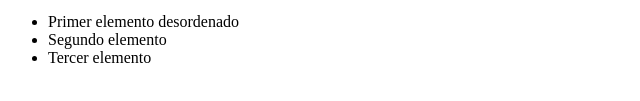
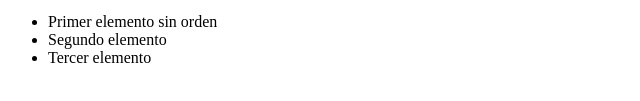
Before and after one commit to yamila-santillan/repositorio-de-ejemplo, a plain HTML site: page index.html in a window 1280 px wide. Shown: the part 397-498 px from the top of the page, 0-640 px from the left. Drawn offline with Linux system fonts and the light colour scheme.

Commit message:
cambio de item de lista index.html

```diff
--- a/index.html
+++ b/index.html
@@ -20,7 +20,7 @@
 </ol>
 
 <ul>
-    <li>Primer elemento desordenado</li>
+    <li>Primer elemento sin orden</li>
     <li>Segundo elemento </li>
     <li>Tercer elemento</li>
 </ul>
```
